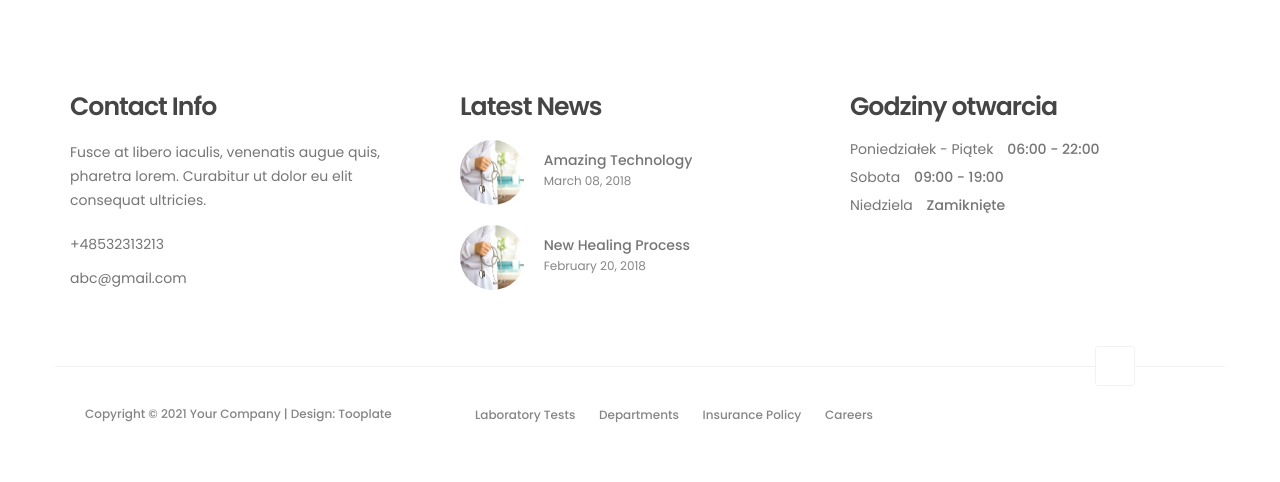
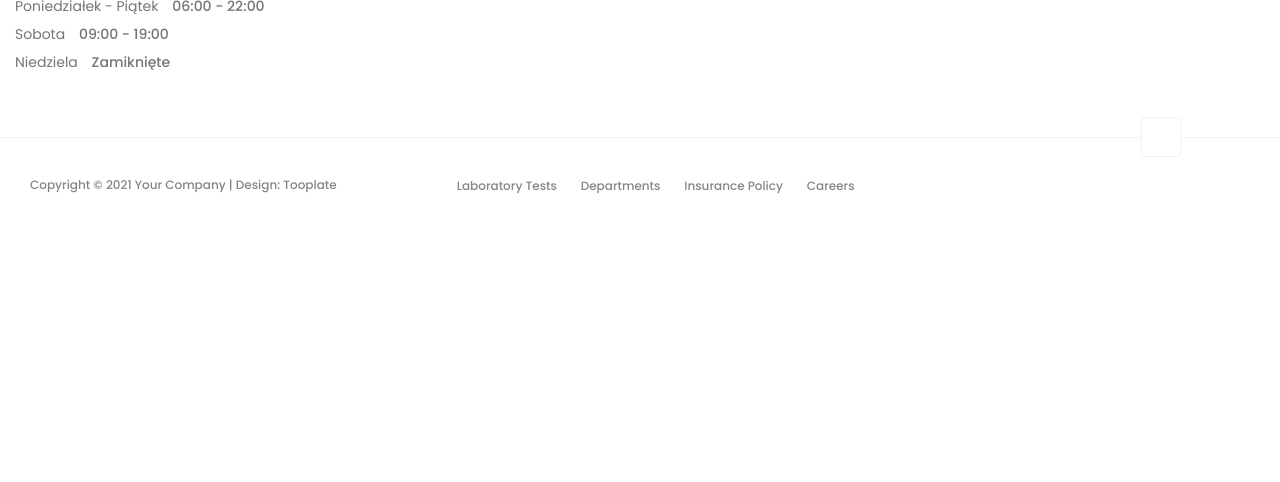
Before and after one commit to michaljerzy/hospital_inzynier, a Django app: page / in a window 1280 px wide. Shown: the part 3666-4148 px from the top of the page. After the commit the page ends 3860 px from the top, so only its background shows below. Run offline with Django 3.2, Linux system fonts and the light colour scheme; some libraries are stand-ins or nearby versions; some web fonts are replaced.

Commit message:
change to PL

```diff
--- a/hospital_mgmn/hospital/templates/home.html
+++ b/hospital_mgmn/hospital/templates/home.html
@@ -77,13 +77,11 @@
                          <li><a href="#team" class="smoothScroll">Doktorzy</a></li>
                          <li><a href="#news" class="smoothScroll">Informacje</a></li>
                          <li><a href="#google-map" class="smoothScroll">Kontakt</a></li>
-                         {% if request.user.is_staff %}
                          <li><a href="{% url 'admin_login' %}" class="smoothScroll">Zaloguj się</a></li>
-                         {% endif %}
                          {% if request.user.is_staff %}
                          <li><a href="{% url 'logout_admin' %}" class="smoothScroll">Wylogowanie</a></li>
+                         <li><a class="smoothScroll" ></a></li>
                          {% endif %}
-                         <li><a class="smoothScroll" ></a></li>
 
                     </ul>
                </div>
@@ -141,7 +139,7 @@
 
                     <div class="col-md-6 col-sm-6">
                          <div class="about-info">
-                              <h2 class="wow fadeInUp" data-wow-delay="0.6s">Welcome to Your </i>Health Center</h2>
+                              <h2 class="wow fadeInUp" data-wow-delay="0.6s">Witamy w ...</h2>
                               <div class="wow fadeInUp" data-wow-delay="0.8s">
                                    <p>Aenean luctus lobortis tellus, vel ornare enim molestie condimentum. Curabitur lacinia nisi vitae velit volutpat venenatis.</p>
                                    <p>Sed a dignissim lacus. Quisque fermentum est non orci commodo, a luctus urna mattis. Ut placerat, diam a tempus vehicula.</p>
@@ -149,8 +147,8 @@
                               <figure class="profile wow fadeInUp" data-wow-delay="1s">
                                    <img src="static/images/author-image.jpg" class="img-responsive" alt="">
                                    <figcaption>
-                                        <h3>Dr. Neil Jackson</h3>
-                                        <p>General Principal</p>
+                                        <h3>Dr. Jan Kowalski</h3>
+                                        <p>Chirurg</p>
                                    </figcaption>
                               </figure>
                          </div>
@@ -321,46 +319,6 @@
 
 
      <!-- FOOTER -->
-     <footer data-stellar-background-ratio="5">
-          <div class="container">
-               <div class="row">
-
-                    <div class="col-md-4 col-sm-4">
-                         <div class="footer-thumb">
-                              <h4 class="wow fadeInUp" data-wow-delay="0.4s">Contact Info</h4>
-                              <p>Fusce at libero iaculis, venenatis augue quis, pharetra lorem. Curabitur ut dolor eu elit consequat ultricies.</p>
-
-                              <div class="contact-info">
-                                   <p class="text-danger font-weight-bold mt-3"><a href="tel:+48532313213">+48532313213</a></p>
-                                   <p class="mt-3 font-weight-bold"><a href="mailto:abc@gmail.com">abc@gmail.com</a></p>
-                              </div>
-                         </div>
-                    </div>
-
-                    <div class="col-md-4 col-sm-4">
-                         <div class="footer-thumb">
-                              <h4 class="wow fadeInUp" data-wow-delay="0.4s">Latest News</h4>
-                              <div class="latest-stories">
-                                   <div class="stories-image">
-                                        <a href="#"><img src="static/images/news-image.jpg" class="img-responsive" alt=""></a>
-                                   </div>
-                                   <div class="stories-info">
-                                        <a href="#"><h5>Amazing Technology</h5></a>
-                                        <span>March 08, 2018</span>
-                                   </div>
-                              </div>
-
-                              <div class="latest-stories">
-                                   <div class="stories-image">
-                                        <a href="#"><img src="static/images/news-image.jpg" class="img-responsive" alt=""></a>
-                                   </div>
-                                   <div class="stories-info">
-                                        <a href="#"><h5>New Healing Process</h5></a>
-                                        <span>February 20, 2018</span>
-                                   </div>
-                              </div>
-                         </div>
-                    </div>
 
                     <div class="col-md-4 col-sm-4">
                          <div class="footer-thumb">
--- a/hospital_mgmn/hospital/views.py
+++ b/hospital_mgmn/hospital/views.py
@@ -37,6 +37,6 @@ def Login(request):
 
 def Logout_admin(request):
     if not request.user.is_staff:
-        return redirect('login')
+        return redirect('Logout_admin')
     logout(request)
-    return redirect('login')
+    return redirect('admin_login')
```
Also changed, not shown: hospital_mgmn/db.sqlite3.
